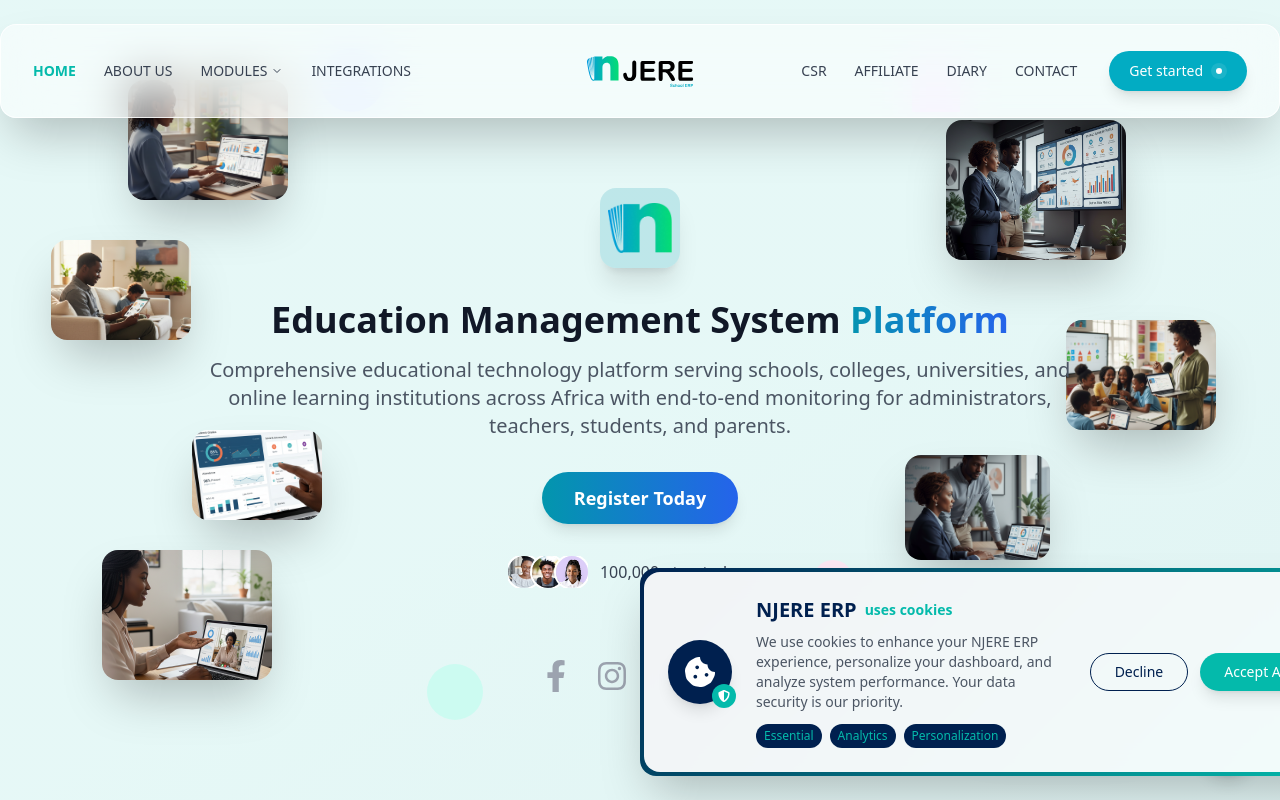
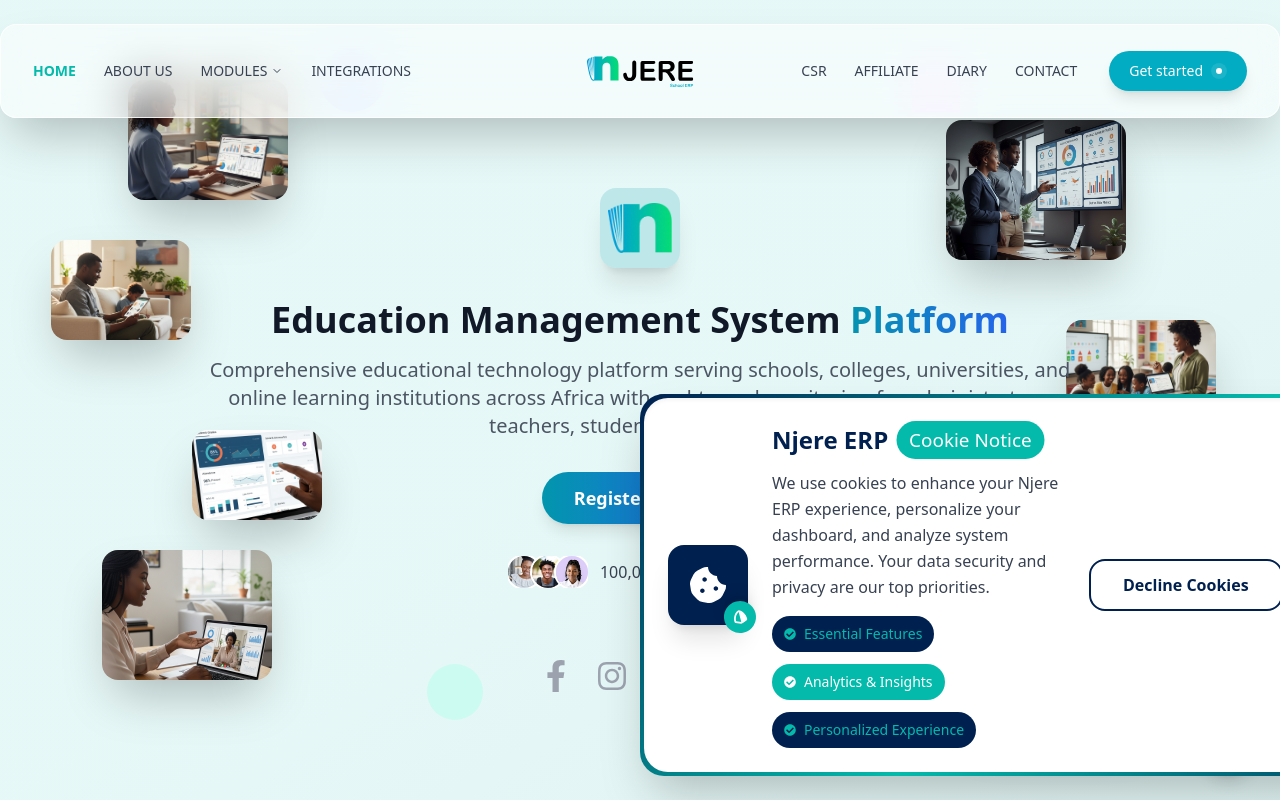
Before and after one commit to billychosee/Njere-Website, a Next.js app: page / in a window 1280 px wide. Shown: the top 800 px of the page. Built offline with nearby package versions, Linux system fonts and the light colour scheme.

Commit message:
Enhance CookieConsent component with sleek design and website branding

```diff
--- a/src/app/components/CookieConsent.tsx
+++ b/src/app/components/CookieConsent.tsx
@@ -3,7 +3,7 @@
 import { useEffect, useState } from 'react';
 import { motion, AnimatePresence } from 'framer-motion';
 import Cookies from 'js-cookie';
-import { FaCookieBite, FaShieldAlt } from 'react-icons/fa';
+import { FaCookieBite, FaShieldAlt, FaCheckCircle } from 'react-icons/fa';
 
 export default function CookieConsent() {
   const [showBanner, setShowBanner] = useState(false);
@@ -11,7 +11,8 @@
   useEffect(() => {
     const consent = Cookies.get('cookieConsent');
     if (!consent) {
-      setShowBanner(true);
+      // Delay showing banner for better UX
+      setTimeout(() => setShowBanner(true), 2000);
     }
   }, []);
 
@@ -33,101 +34,113 @@
           animate={{ y: 0, opacity: 1 }}
           exit={{ y: 100, opacity: 0 }}
           transition={{ duration: 0.5, ease: 'easeOut' }}
-          className="fixed bottom-6 left-1/2 -translate-x-1/2 z-50 w-[90%] md:w-[700px] p-1 rounded-2xl shadow-2xl"
+          className="fixed bottom-6 left-1/2 -translate-x-1/2 z-50 w-[95%] max-w-4xl p-1 rounded-3xl shadow-2xl"
           style={{
-            background: 'linear-gradient(135deg, #00204f 0%, #04baab 100%)',
+            background: 'linear-gradient(135deg, #00204f 0%, #04baab 50%, #00204f 100%)',
           }}
         >
-          <div className="p-6 bg-white rounded-2xl backdrop-blur-md bg-opacity-95">
+          <div className="p-6 bg-white shadow-inner rounded-3xl backdrop-blur-md bg-opacity-98">
             <div className="flex flex-col items-center gap-6 md:flex-row">
-              {/* Icon with animation */}
-              <div className="relative">
-                <div
-                  className="flex items-center justify-center w-16 h-16 text-3xl text-white rounded-full shadow-lg"
+              {/* Icon with enhanced animation */}
+              <div className="relative flex-shrink-0">
+                <motion.div
+                  className="flex items-center justify-center w-20 h-20 text-4xl text-white shadow-xl rounded-2xl"
                   style={{ backgroundColor: '#00204f' }}
+                  whileHover={{ scale: 1.05, rotate: 5 }}
+                  transition={{ type: "spring", stiffness: 300 }}
                 >
                   <FaCookieBite />
-                </div>
-                <div
-                  className="absolute flex items-center justify-center w-6 h-6 text-xs text-white rounded-full -bottom-1 -right-1"
+                </motion.div>
+                <motion.div
+                  className="absolute flex items-center justify-center w-8 h-8 text-sm text-white rounded-full shadow-lg -bottom-2 -right-2"
                   style={{ backgroundColor: '#04baab' }}
+                  animate={{ rotate: 360 }}
+                  transition={{ duration: 2, repeat: Infinity, ease: "linear" }}
                 >
                   <FaShieldAlt />
-                </div>
+                </motion.div>
               </div>
 
-              {/* Text */}
+              {/* Text Content */}
               <div className="flex-1 text-center md:text-left">
                 <h3
-                  className="flex items-center justify-center gap-2 text-xl font-bold md:justify-start"
+                  className="flex items-center justify-center gap-3 text-2xl font-bold md:justify-start"
                   style={{ color: '#00204f' }}
                 >
-                  <span>NJERE ERP</span>
-                  <span className="text-sm" style={{ color: '#04baab' }}>
-                    uses cookies
-                  </span>
+                  <span>Njere ERP</span>
+                  <motion.span
+                    className="px-3 py-1 text-lg font-medium text-white rounded-full"
+                    style={{ backgroundColor: '#04baab' }}
+                    animate={{ scale: [1, 1.05, 1] }}
+                    transition={{ duration: 2, repeat: Infinity }}
+                  >
+                    Cookie Notice
+                  </motion.span>
                 </h3>
-                <p className="mt-2 text-sm text-gray-600">
-                  We use cookies to enhance your NJERE ERP experience,
-                  personalize your dashboard, and analyze system performance.
-                  Your data security is our priority.
+
+                <p className="mt-3 text-base leading-relaxed text-gray-700">
+                  We use cookies to enhance your Njere ERP experience, personalize your dashboard,
+                  and analyze system performance. Your data security and privacy are our top priorities.
                 </p>
-                <div className="flex flex-wrap justify-center gap-2 mt-3 md:justify-start">
-                  <span
-                    className="px-2 py-1 text-xs rounded-full"
-                    style={{ backgroundColor: '#00204f', color: '#04baab' }}
-                  >
-                    Essential
-                  </span>
-                  <span
-                    className="px-2 py-1 text-xs rounded-full"
-                    style={{ backgroundColor: '#00204f', color: '#04baab' }}
-                  >
-                    Analytics
-                  </span>
-                  <span
-                    className="px-2 py-1 text-xs rounded-full"
-                    style={{ backgroundColor: '#00204f', color: '#04baab' }}
-                  >
-                    Personalization
-                  </span>
+
+                <div className="flex flex-wrap justify-center gap-3 mt-4 md:justify-start">
+                  {[
+                    { icon: FaCheckCircle, text: 'Essential Features', color: '#00204f' },
+                    { icon: FaCheckCircle, text: 'Analytics & Insights', color: '#04baab' },
+                    { icon: FaCheckCircle, text: 'Personalized Experience', color: '#00204f' }
+                  ].map((item, index) => (
+                    <motion.div
+                      key={index}
+                      className="flex items-center gap-2 px-3 py-2 text-sm font-medium rounded-full"
+                      style={{
+                        backgroundColor: item.color,
+                        color: item.color === '#00204f' ? '#04baab' : 'white'
+                      }}
+                      whileHover={{ scale: 1.05 }}
+                      transition={{ type: "spring", stiffness: 300 }}
+                    >
+                      <item.icon className="text-xs" />
+                      <span>{item.text}</span>
+                    </motion.div>
+                  ))}
                 </div>
               </div>
 
               {/* Buttons */}
-              <div className="flex flex-col gap-3 sm:flex-row">
-                <button
+              <div className="flex flex-col flex-shrink-0 gap-4 sm:flex-row">
+                <motion.button
                   onClick={declineCookies}
-                  className="px-6 py-2 text-sm font-medium transition rounded-full cursor-pointer hover:shadow-md"
+                  className="px-8 py-3 text-base font-semibold transition-all duration-300 border-2 cursor-pointer rounded-2xl hover:shadow-lg"
                   style={{
                     color: '#00204f',
-                    border: `1px solid #00204f`,
+                    borderColor: '#00204f',
                     backgroundColor: 'transparent',
                   }}
-                  onMouseEnter={(e) => {
-                    e.currentTarget.style.backgroundColor = '#00204f';
-                    e.currentTarget.style.color = 'white';
+                  whileHover={{
+                    backgroundColor: '#00204f',
+                    color: 'white',
+                    scale: 1.02
                   }}
-                  onMouseLeave={(e) => {
-                    e.currentTarget.style.backgroundColor = 'transparent';
-                    e.currentTarget.style.color = '#00204f';
+                  whileTap={{ scale: 0.98 }}
+                  transition={{ type: "spring", stiffness: 300 }}
+                >
+                  Decline Cookies
+                </motion.button>
+
+                <motion.button
+                  onClick={acceptCookies}
+                  className="px-8 py-3 text-base font-semibold text-white transition-all duration-300 shadow-xl cursor-pointer rounded-2xl"
+                  style={{ backgroundColor: '#04baab' }}
+                  whileHover={{
+                    backgroundColor: '#00204f',
+                    scale: 1.02,
+                    boxShadow: '0 10px 25px rgba(0, 32, 79, 0.3)'
                   }}
+                  whileTap={{ scale: 0.98 }}
+                  transition={{ type: "spring", stiffness: 300 }}
                 >
-                  Decline
-                </button>
-                <button
-                  onClick={acceptCookies}
-                  className="px-6 py-2 text-sm font-medium text-white transition rounded-full shadow-lg cursor-pointer"
-                  style={{ backgroundColor: '#04baab' }}
-                  onMouseEnter={(e) => {
-                    e.currentTarget.style.backgroundColor = '#00204f';
-                  }}
-                  onMouseLeave={(e) => {
-                    e.currentTarget.style.backgroundColor = '#04baab';
-                  }}
-                >
-                  Accept All
-                </button>
+                  Accept All Cookies
+                </motion.button>
               </div>
             </div>
           </div>
```
